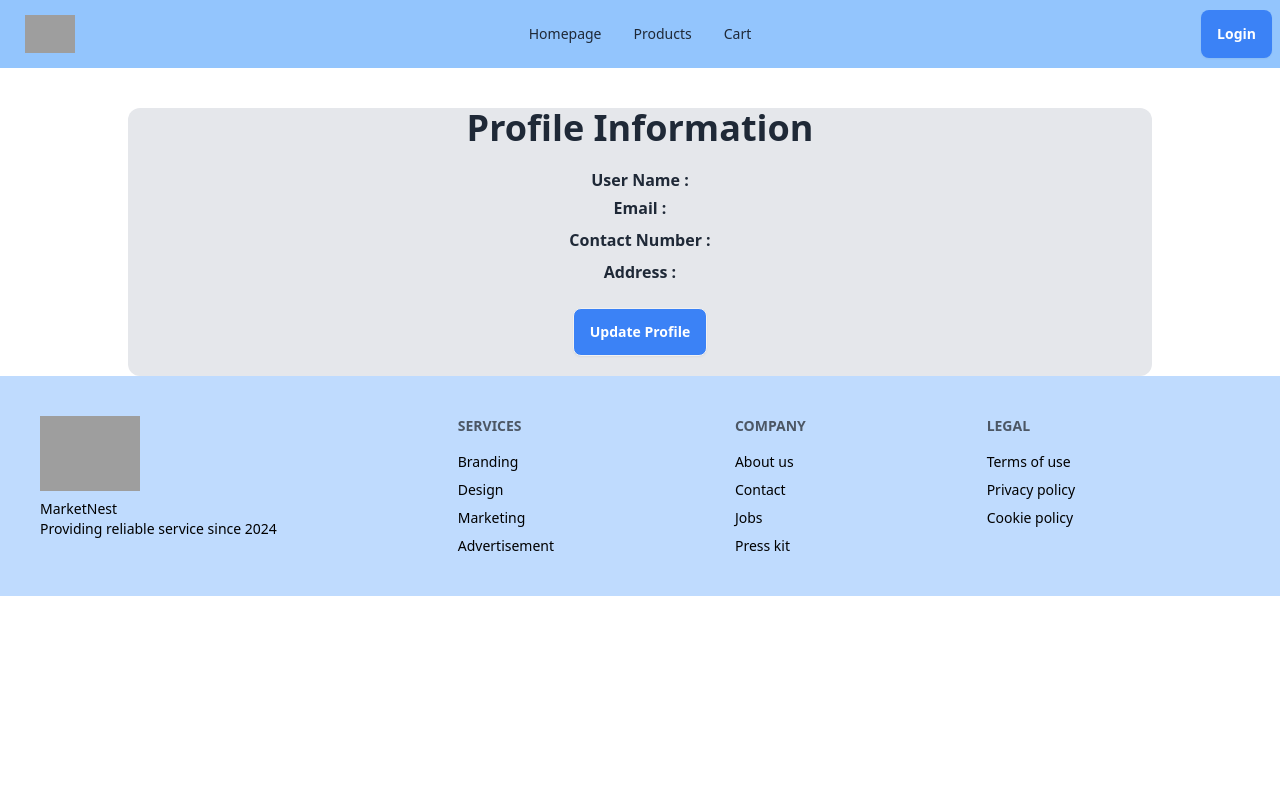
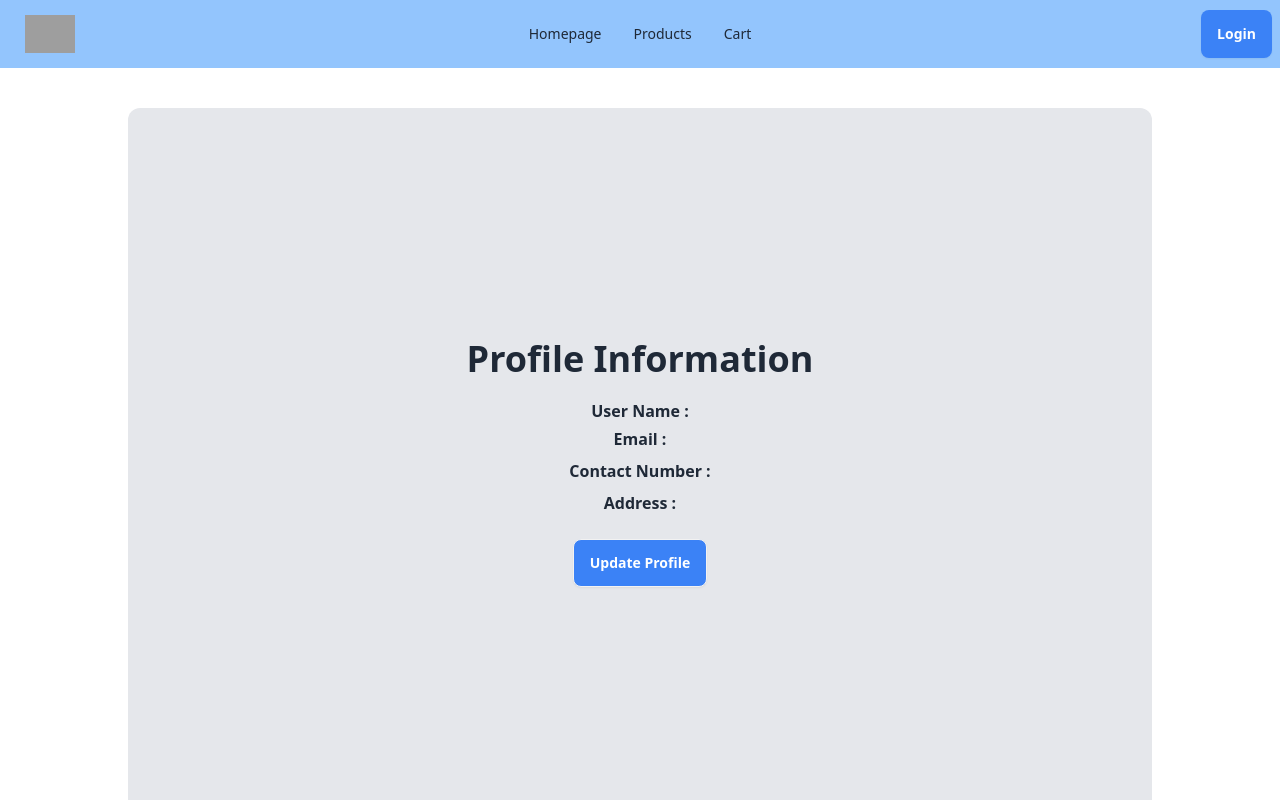
Before and after one commit to PIYAS79/Market_Nest_Frontend, a React (Vite) app: page /profile in a window 1280 px wide. Shown: the top 800 px of the page. Built offline with nearby package versions, Linux system fonts and the light colour scheme; grey boxes are pictures that could not be loaded.

Commit message:
Update Profile page

```diff
--- a/src/pages/Profile_Page.tsx
+++ b/src/pages/Profile_Page.tsx
@@ -7,7 +7,7 @@ const Profile_Page = () => {
 
 
     return (
-        <div className="flex flex-col justify-center items-center text-center max-w-5xl gap-5 mx-auto bg-gray-200 mt-10 rounded-xl">
+        <div className="h-[calc(100vh-4.4rem)] flex flex-col justify-center items-center text-center max-w-5xl gap-5 mx-auto bg-gray-200 my-10 rounded-xl">
             {image && <img
                 src={image}
                 className="max-w-s shadow-2xl w-[250px] aspect-square rounded-full object-cover mt-3" />}
```
